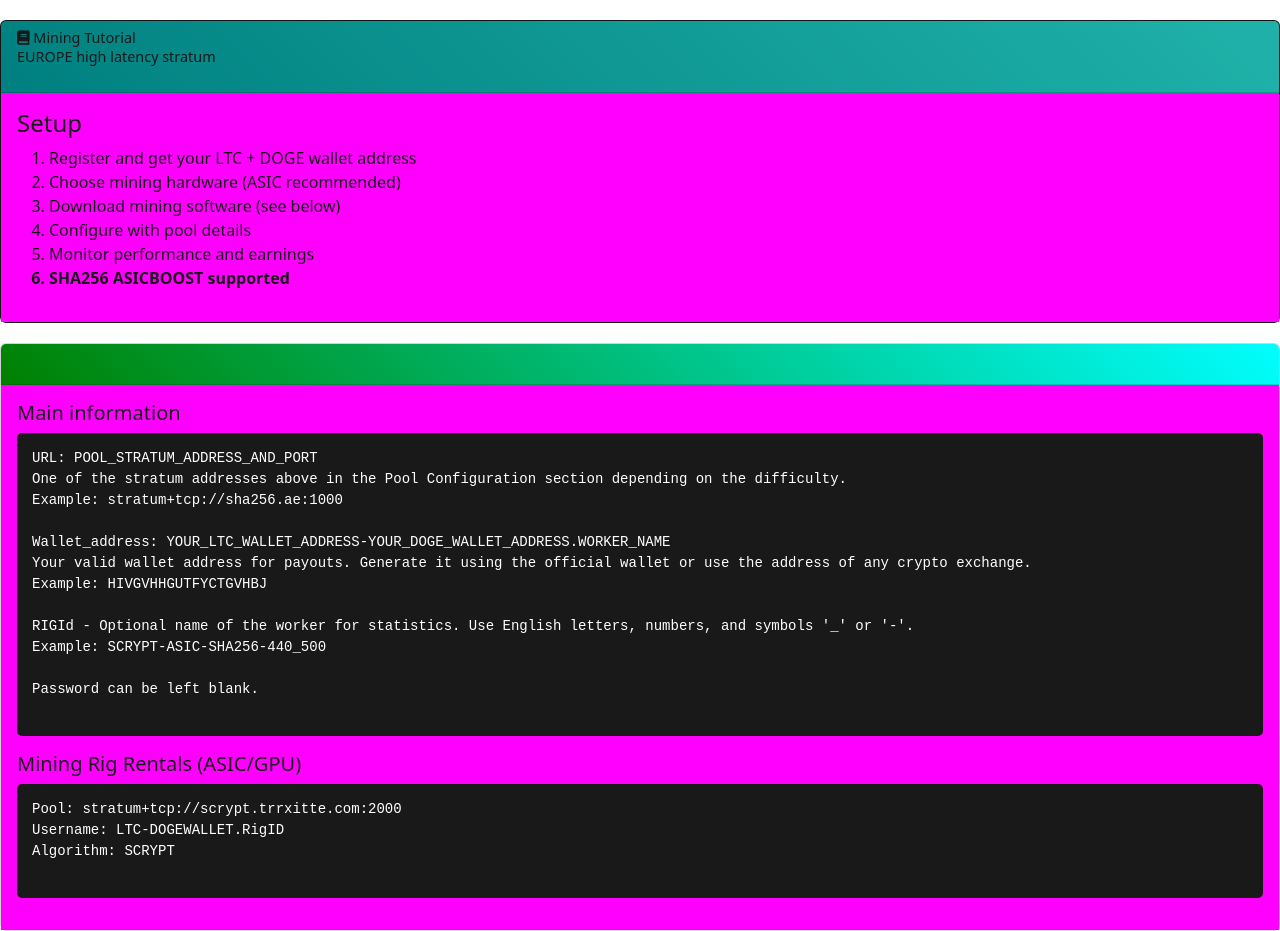
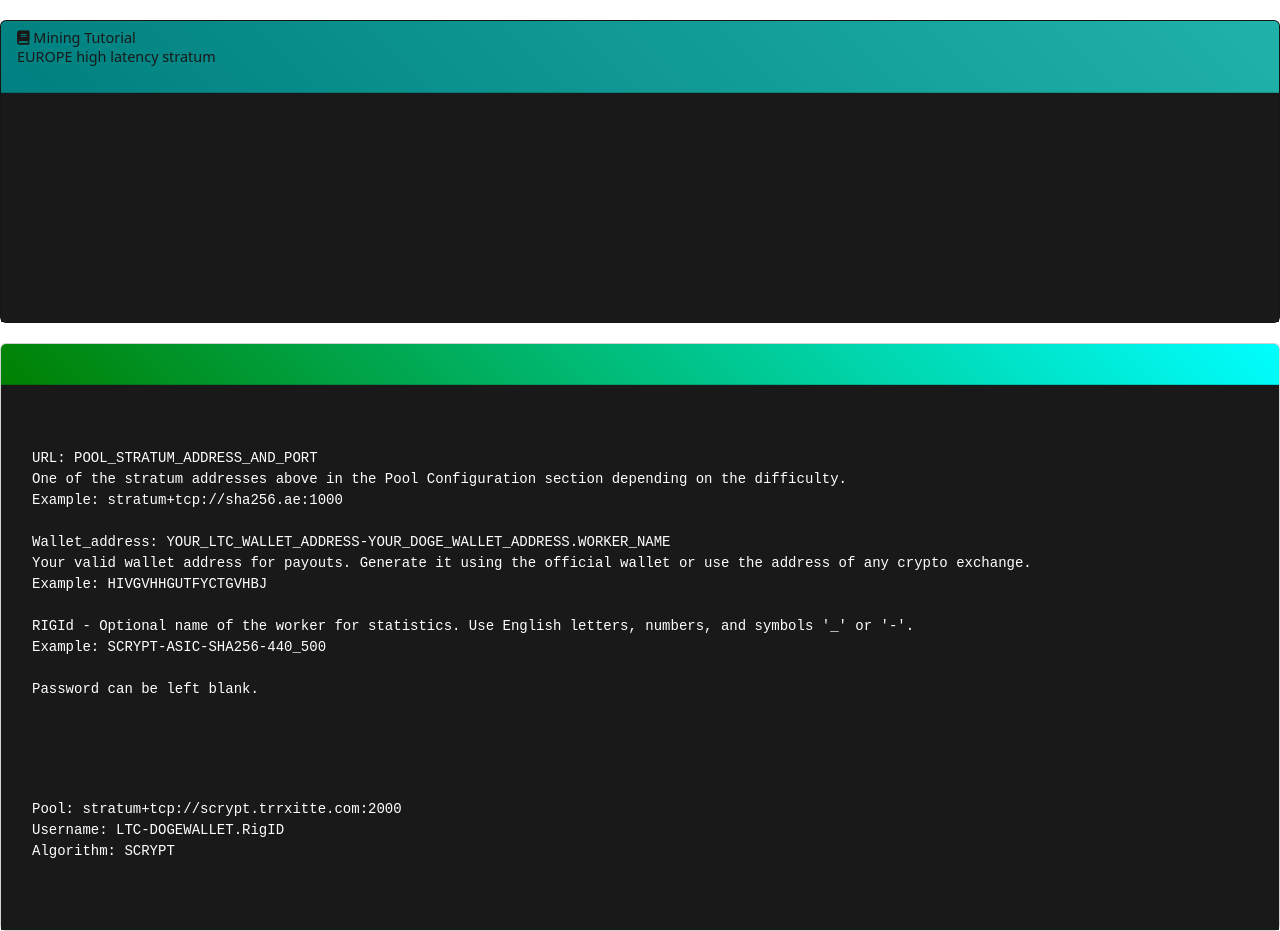
Before and after one commit to traaitt/scrypt-ui, a plain HTML site: page poolconfig/doge+ltc.html in a window 1280 px wide. Drawn offline with nearby package versions, Linux system fonts and the light colour scheme.

Commit message:
Update doge+ltc.html

```diff
--- a/poolconfig/doge+ltc.html
+++ b/poolconfig/doge+ltc.html
@@ -15,7 +15,7 @@
         .card-header h3 { color: #191919; margin: 0; }
         .card-category { color: #191919; font-size: 0.9em; }
         .card-title { color: #191919; font-size: 0.9em; }
-        .card-body { background: magenta; color: #191919; } /* Changed background to cyan */
+        .card-body { background: #191919; color: #191919; } /* Changed background to cyan */
         .config-example {
             background: #191919;
             color: #fff;
```
